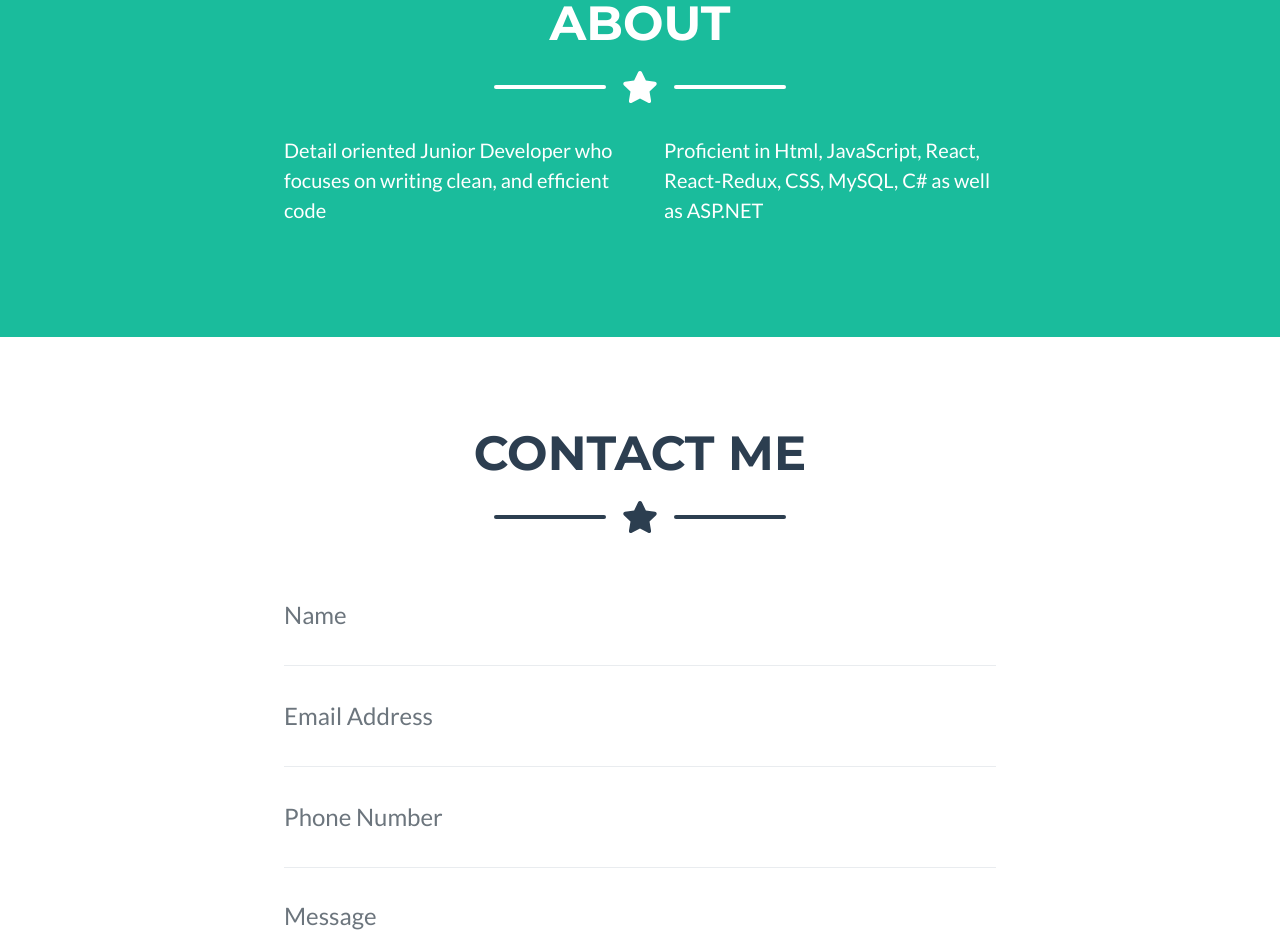
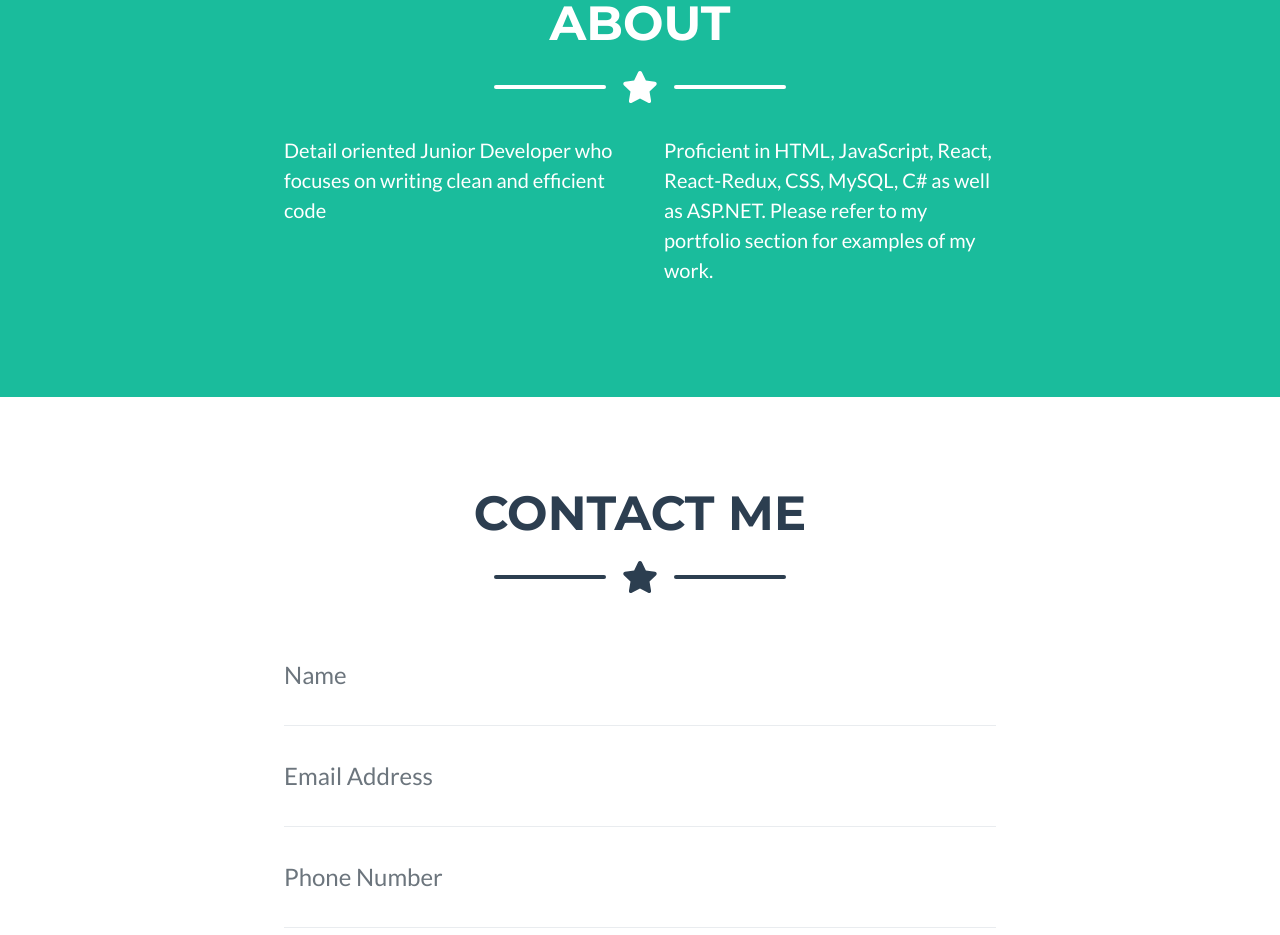
Before and after one commit to richardjharr87/portfolio, a plain HTML site: page index.html in a window 1280 px wide. Shown: the part 1912-2847 px from the top of the page. Drawn offline with nearby package versions, Linux system fonts and the light colour scheme.

Commit message:
update text

```diff
--- a/index.html
+++ b/index.html
@@ -128,8 +128,8 @@
                 </div>
                 <!-- About Section Content-->
                 <div class="row">
-                    <div class="col-lg-4 ml-auto"><p class="lead">Detail oriented Junior Developer who focuses on writing clean, and efficient code </p></div>
-                    <div class="col-lg-4 mr-auto"><p class="lead">Proficient in Html, JavaScript, React, React-Redux, CSS, MySQL, C# as well as ASP.NET</p></div>
+                    <div class="col-lg-4 ml-auto"><p class="lead">Detail oriented Junior Developer who focuses on writing clean and efficient code </p></div>
+                    <div class="col-lg-4 mr-auto"><p class="lead">Proficient in HTML, JavaScript, React, React-Redux, CSS, MySQL, C# as well as ASP.NET. Please refer to my portfolio section for examples of my work.</p></div>
 
                 </div>
             </div>
```
